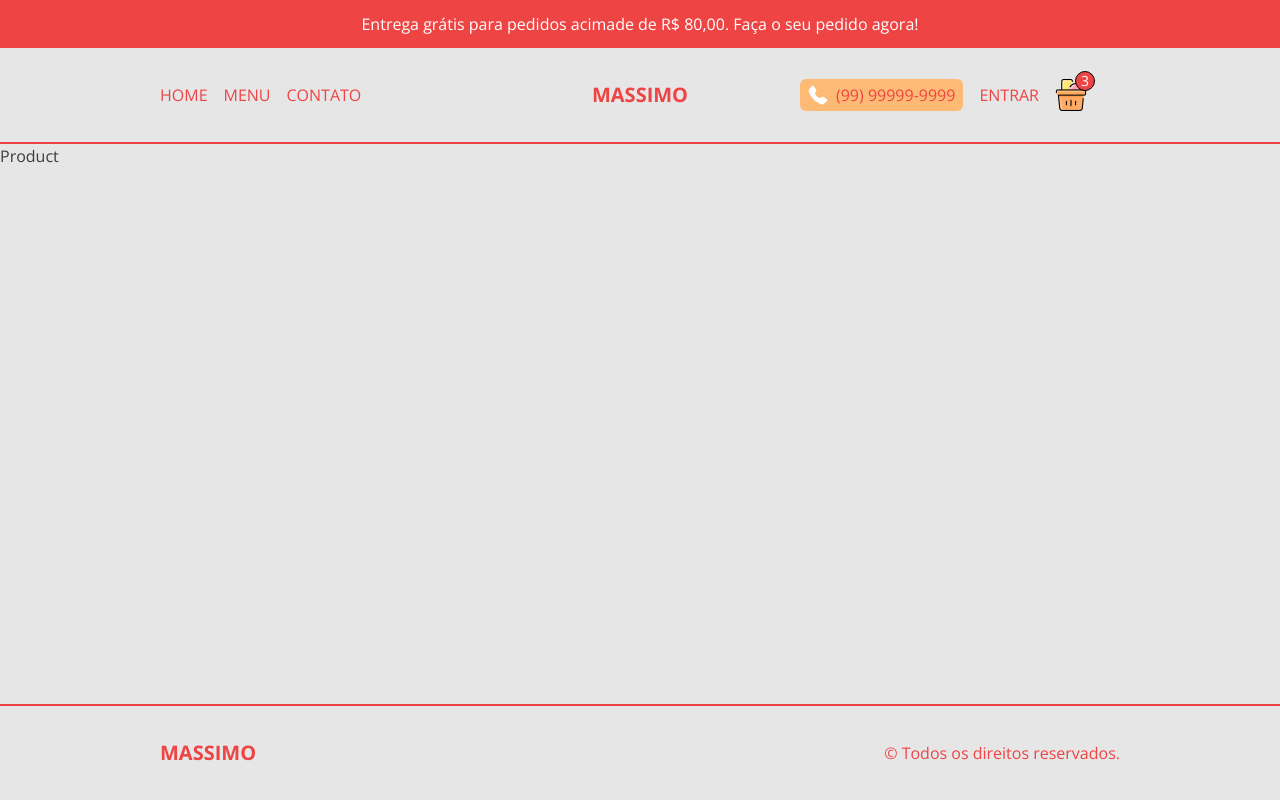
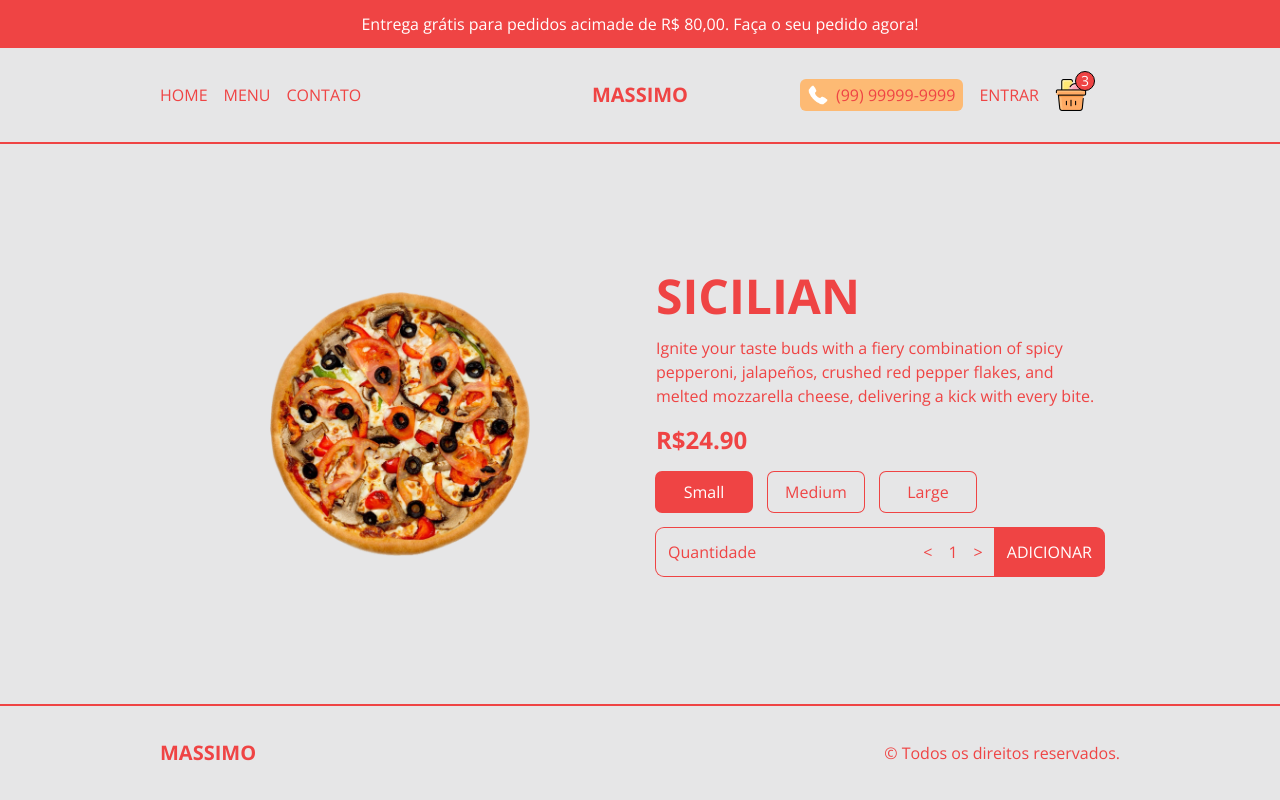
Before and after one commit to EvandroCalado/massimo, a Next.js app: page /product/1 in a window 1280 px wide. Built offline with nearby package versions, Linux system fonts and the light colour scheme.

Commit message:
:chore: create single product page

```diff
--- a/src/app/product/[id]/page.tsx
+++ b/src/app/product/[id]/page.tsx
@@ -1,7 +1,33 @@
+import Image from 'next/image';
+import Price from '../../../components/Price';
+import { singleProduct } from '../../../utils/data';
+
 export default function Product() {
   return (
-    <div>
-      <h1>Product</h1>
+    <div className="flex h-[calc(100vh-9rem)] flex-col items-center justify-around p-4 text-red-500 md:h-[calc(100vh-15rem)] md:flex-row lg:px-20 xl:px-40">
+      {/* IMAGE CONTAINER */}
+      {singleProduct.img && (
+        <div className="relative flex h-1/2 w-full flex-1 items-center justify-center p-4">
+          <Image
+            src={singleProduct.img}
+            alt={singleProduct.title}
+            fill
+            className="object-contain"
+          />
+        </div>
+      )}
+      {/* TEXT CONTAINER */}
+      <div className="flex flex-1 flex-col justify-center gap-2 p-4 sm:gap-4">
+        <h1 className="text-xl font-bold uppercase sm:text-3xl xl:text-5xl">
+          {singleProduct.title}
+        </h1>
+        <p className="text-sm md:text-base">{singleProduct.desc}</p>
+        <Price
+          price={singleProduct.price}
+          id={singleProduct.id}
+          options={singleProduct.options}
+        />
+      </div>
     </div>
   );
 }
```
